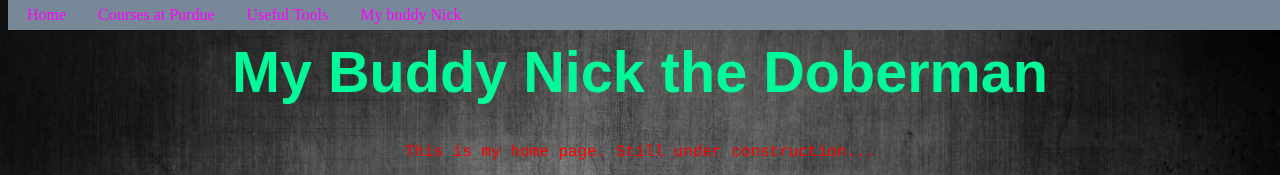
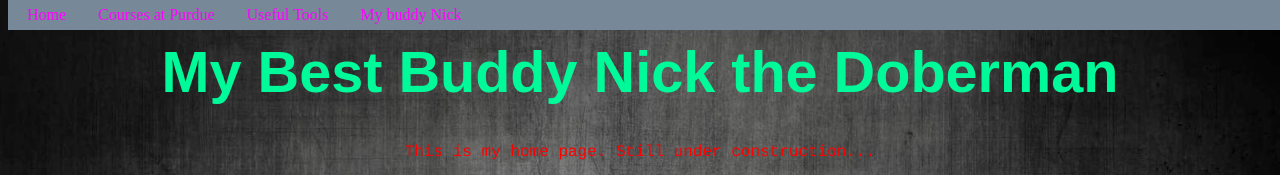
Before and after one commit to wang2226/wang2226.github.io, a plain HTML site: page nick.html in a window 1280 px wide. Shown: the top 175 px of the page. Drawn offline with Linux system fonts and the light colour scheme.

Commit message:
adding pages

```diff
--- a/nick.html
+++ b/nick.html
@@ -82,7 +82,7 @@ li a:hover {
   <li><a href="nick.html">My buddy Nick</a></li>
 </ul>
 
-<h1 style="color:mediumspringgreen; font-family: fantasy; font-size: 360%; text-align: center;"><b>My Buddy Nick the Doberman</b></h1>
+<h1 style="color:mediumspringgreen; font-family: fantasy; font-size: 360%; text-align: center;"><b>My Best Buddy Nick the Doberman</b></h1>
 <pre style="color: red; font-family: courier; font-size: 100%; text-align: center;"> This is my home page. Still under construction... </pre>
 
 <img src="images/nick1.jpg" alt="nick" width="1200px" height="800px" style="display: block; margin: auto;">
```
